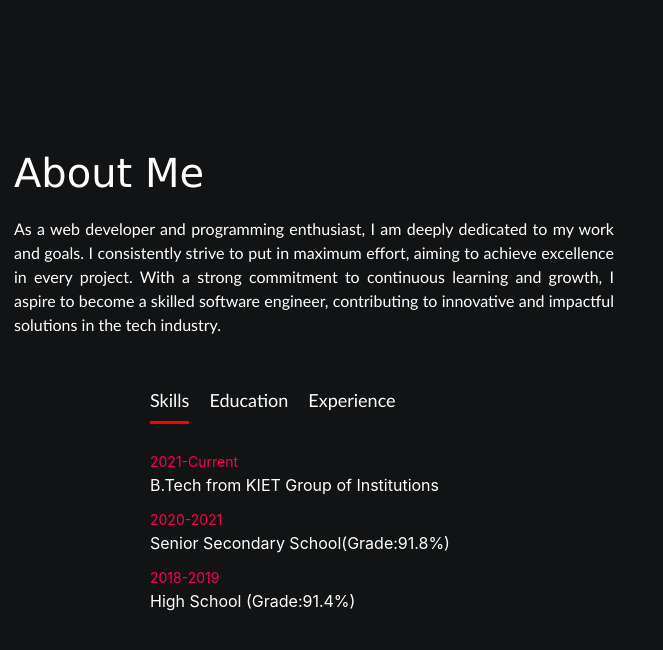
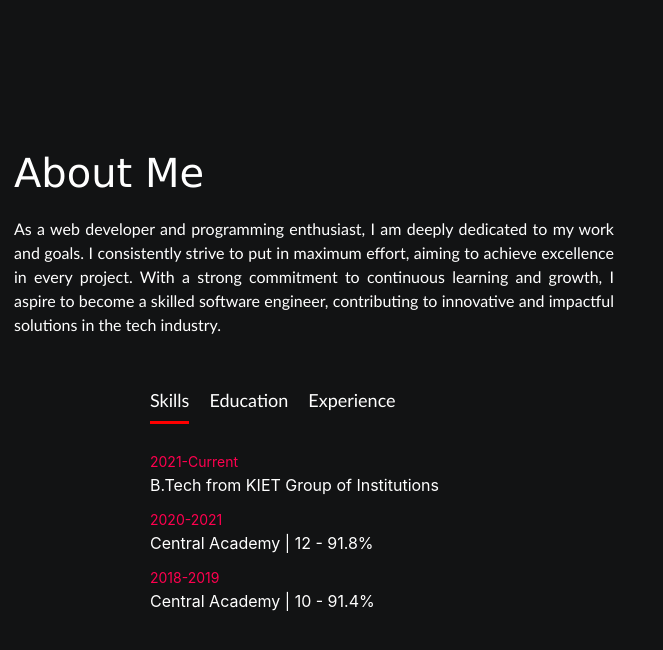
Before and after one commit to gauranshvr/Gauransh_portfolio, a plain HTML site: page index.html in a window 1280 px wide. Both pictures are taken after a click on the element "Education". Shown: the part 638-1288 px from the top of the page, without its empty margins (0-663 px from the left). Drawn offline with nearby package versions, Linux system fonts and the light colour scheme.

Commit message:
index.html

```diff
--- a/index.html
+++ b/index.html
@@ -90,8 +90,8 @@
             <div class="tab-contents " id="Education">
               <ul>
                 <li><span>2021-Current</span><br>B.Tech from KIET Group of Institutions</li>
-                <li><span>2020-2021</span><br>Senior Secondary School(Grade:91.8%) </li>
-                <li><span>2018-2019</span><br>High School (Grade:91.4%)</li>
+                <li><span>2020-2021</span><br>Central Academy | 12 - 91.8% </li>
+                <li><span>2018-2019</span><br>Central Academy | 10  - 91.4%</li>
               </ul>
             </div>
             <div class="tab-contents" id="Experience">
```
